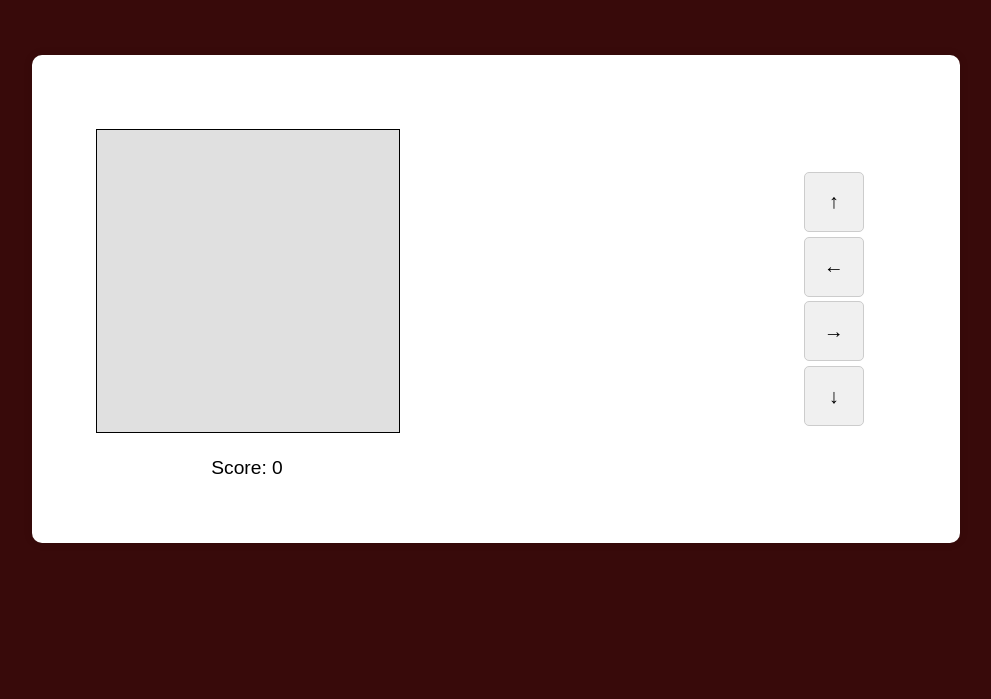
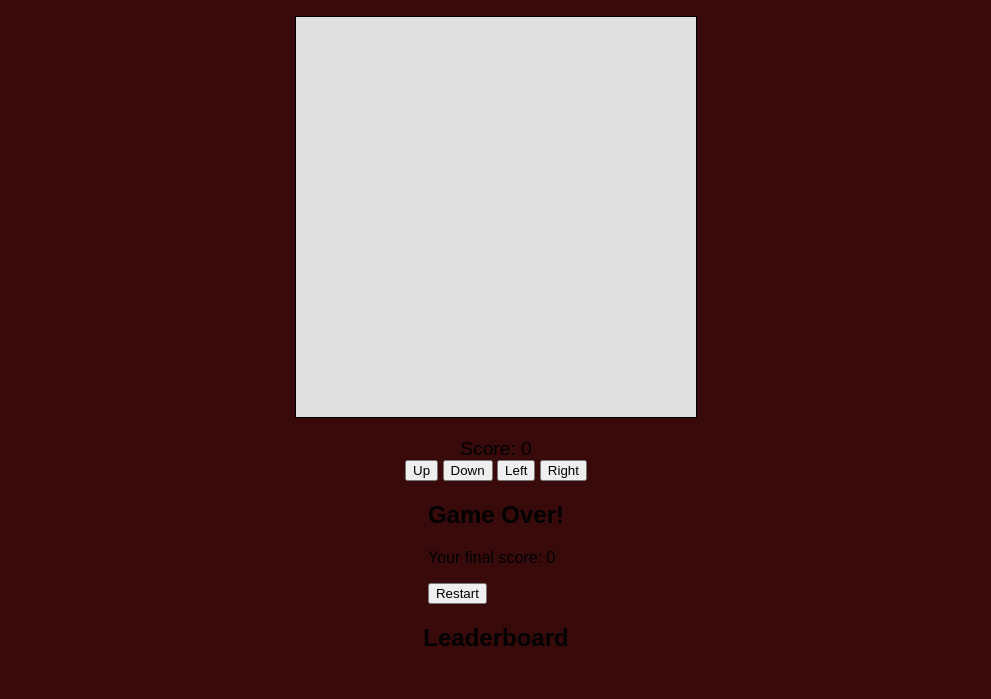
Before and after one commit to odys1213/snake-mini-app, a plain HTML site: page index.html in a window 1280 px wide. Shown: the part 101-800 px from the top of the page, without its empty margins (144-1135 px from the left). Drawn offline with Linux system fonts and the light colour scheme.

Commit message:
index.html

```diff
--- a/index.html
+++ b/index.html
@@ -1,129 +1,29 @@
 <!DOCTYPE html>
-<html lang="ru">
+<html lang="en">
 <head>
     <meta charset="UTF-8">
     <meta name="viewport" content="width=device-width, initial-scale=1.0">
-    <title>Змейка</title>
+    <title>Blue Dragon Game</title>
     <link rel="stylesheet" href="style.css">
-    <style>
-        body {
-            font-family: sans-serif;
-            display: flex;
-            justify-content: center;
-            align-items: center;
-            height: 100vh;
-            margin: 0;
-            background-color: #380a0a;
-        }
-
-        .container {
-            display: flex;
-            justify-content: space-between;
-            align-items: center;
-            width: 90%;
-            max-width: 800px;
-            background-color: #fff;
-            padding: 5%;
-            border-radius: 10px;
-            box-shadow: 0 0 10px rgba(0, 0, 0, 0.1);
-            flex-direction: column; /* Изменяем направление на колонку для вертикального разрешения */
-        }
-
-        #gameCanvas {
-            border: 1px solid #000;
-            background-color: #e0e0e0;
-            width: 100%; /* Используем 100% ширины контейнера */
-            height: auto; /* Автоматическая высота для адаптивности */
-        }
-
-        #score {
-            margin-top: 10px;
-            font-size: 1.2em;
-        }
-
-        .play-again-button {
-            background-color: #4CAF50;
-            border: none;
-            color: white;
-            padding: 3% 5%;
-            text-align: center;
-            text-decoration: none;
-            display: inline-block;
-            font-size: 16px;
-            margin: 2% 0;
-            cursor: pointer;
-            border-radius: 8px;
-            transition: background-color 0.3s, transform 0.2s;
-            display: none;
-        }
-
-        .play-again-button:hover {
-            background-color: #45a049;
-            transform: scale(1.05);
-        }
-
-        .controls {
-            display: flex;
-            flex-direction: column; /* По умолчанию вертикально */
-            align-items: center;
-            margin-left: 5%;
-        }
-
-        button {
-            margin: 2%;
-            padding: 3%;
-            font-size: 20px;
-            cursor: pointer;
-            border: 1px solid #ccc;
-            border-radius: 5px;
-            background-color: #f0f0f0;
-            transition: background-color 0.3s;
-            width: 60px;
-            height: 60px;
-        }
-
-        button:hover {
-            background-color: #ddd;
-        }
-
-        /* Медиа-запрос для горизонтальной ориентации */
-        @media (orientation: landscape) {
-            .container {
-                flex-direction: row; /* Изменяем направление на строку для горизонтального разрешения */
-            }
-
-            .controls {
-                flex-direction: column; /* Кнопки будут располагаться вертикально */
-                margin-left: 0; /* Убираем отступ слева */
-            }
-        }
-
-        /* Медиа-запрос для вертикальной ориентации */
-        @media (orientation: portrait) {
-            .controls {
-                position: absolute; /* Абсолютное позиционирование для удобного размещения кнопок */
-                bottom: 10%; /* Расположение снизу */
-                left: 50%; /* Центрируем по горизонтали */
-                transform: translateX(-50%); /* Центрируем кнопки */
-            }
-        }
-    </style>
 </head>
 <body>
-    <div class="container">
-        <div>
-            <canvas id="gameCanvas" width="300" height="300"></canvas>
-            <div id="score">Score: 0</div>
-        </div>
-        <div class="controls">
-            <button id="upButton">↑</button>
-            <div>
-                <button id="leftButton">←</button>
-                <button id="rightButton">→</button>
-            </div>
-            <button id="downButton">↓</button>
-            <button class="play-again-button" id="playAgainButton">Играть снова</button>
-        </div>
+    <h1>Blue Dragon Game</h1>
+    <canvas id="gameCanvas" width="400" height="400"></canvas>
+    <div id="score">Score: 0</div>
+    <div id="controls">
+        <button onclick="changeDirection('up')">Up</button>
+        <button onclick="changeDirection('down')">Down</button>
+        <button onclick="changeDirection('left')">Left</button>
+        <button onclick="changeDirection('right')">Right</button>
+    </div>
+    <div id="game-over">
+        <h2>Game Over!</h2>
+        <p>Your final score: <span id="final-score">0</span></p>
+        <button onclick="restartGame()">Restart</button>
+    </div>
+    <div id="leaderboard">
+        <h2>Leaderboard</h2>
+        <ol id="leaderboard-list"></ol>
     </div>
     <script src="script.js"></script>
 </body>
```
